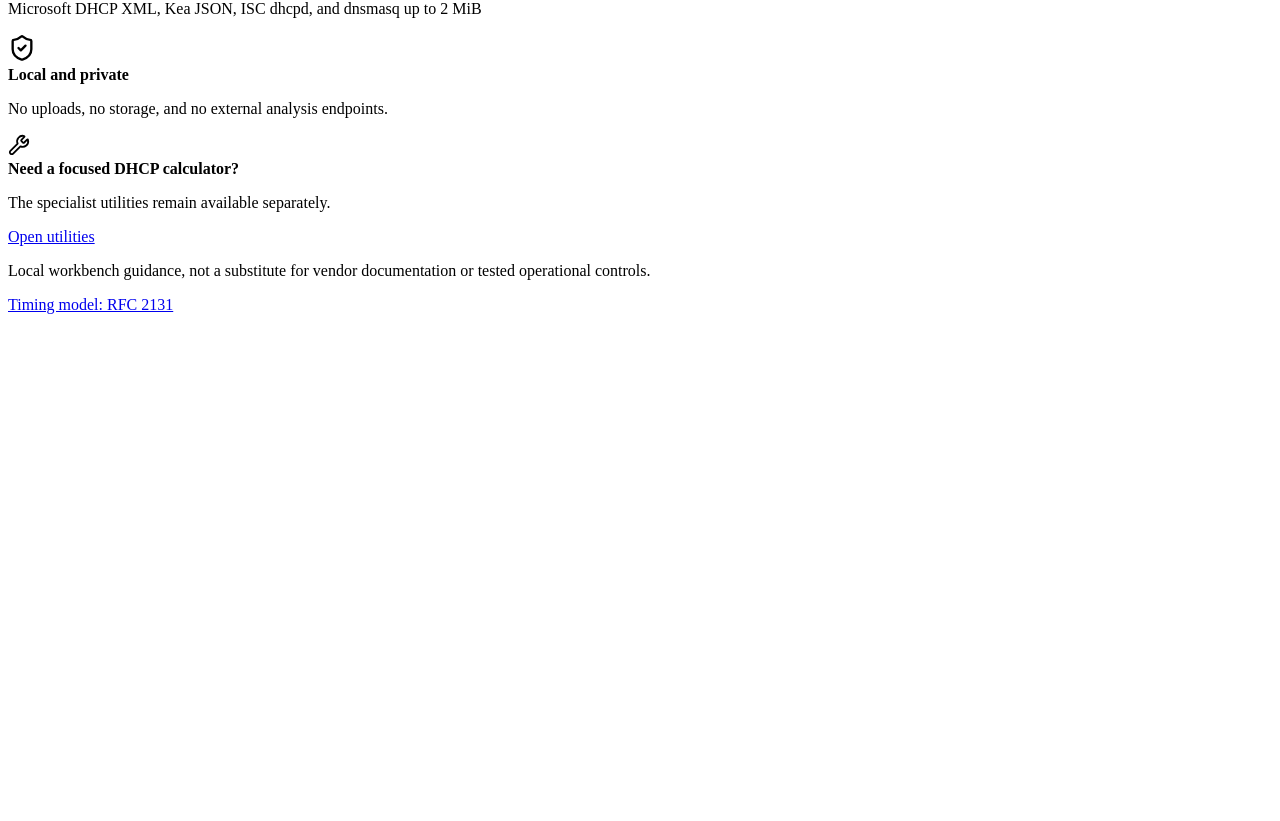
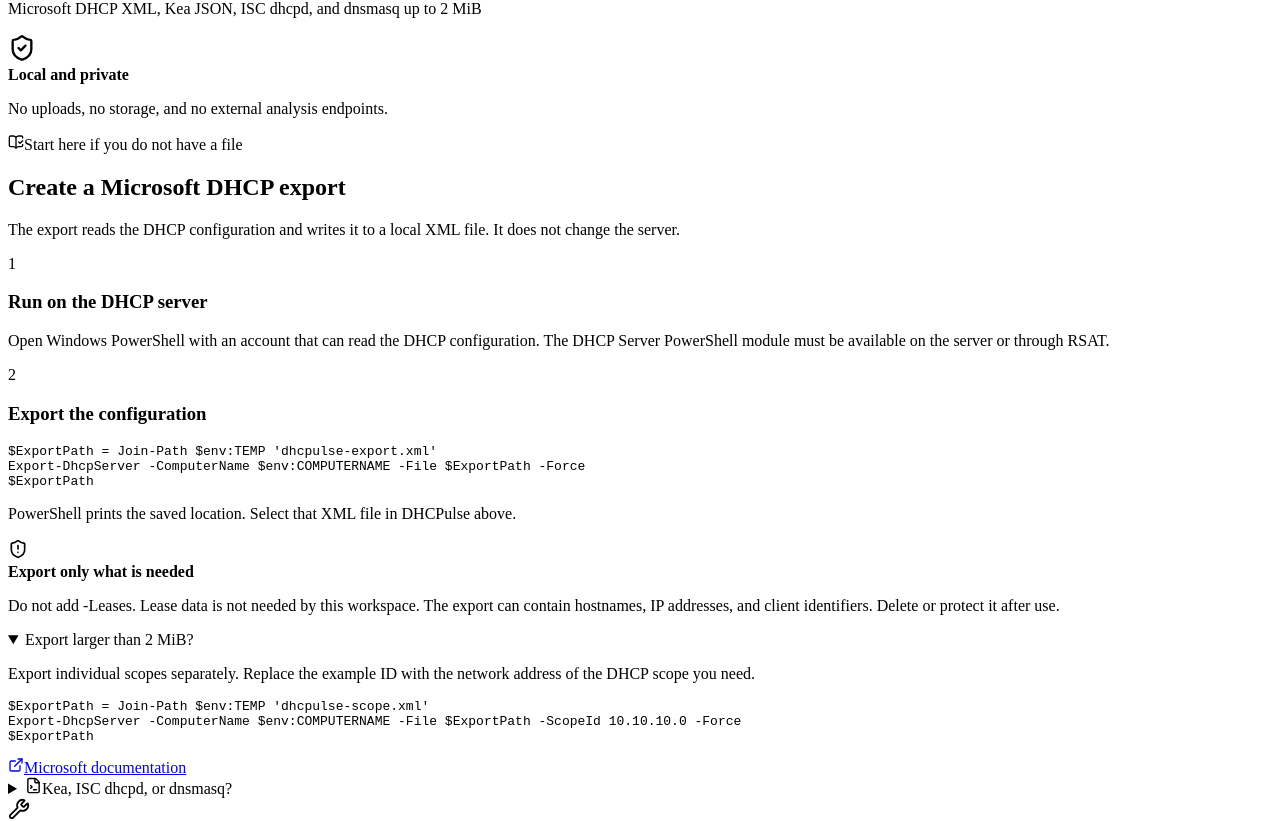
Before and after one commit to bifrost0x/dhcpulse, a React (Vite) app: page / in a window 1280 px wide. Shown: the part 272-1093 px from the top of the page. Before the commit the page ends 800 px from the top, so only its background shows below. Built offline with nearby package versions, Linux system fonts and the light colour scheme.

Commit message:
feat: add configuration export onboarding

```diff
--- a/src/components/config-workspace/ConfigurationEntry.tsx
+++ b/src/components/config-workspace/ConfigurationEntry.tsx
@@ -4,6 +4,7 @@
 import type { Locale } from '../../content/copy';
 import { ConfigImportError, importDhcpConfiguration } from '../../domain/config-import';
 import { buildConfigurationWorkspace, type ConfigurationWorkspace } from '../../domain/config-workspace';
+import { ConfigurationExportGuide } from './ConfigurationExportGuide';
 
 const MAX_FILE_SIZE = 2 * 1024 * 1024;
 
@@ -84,6 +85,7 @@
         <div><strong>{c.private}</strong><p>{c.privateText}</p></div>
       </aside>
     </section>
+    <ConfigurationExportGuide locale={locale} />
     <section className="config-utilities-link planner-card">
       <Wrench size={22} aria-hidden="true" />
       <div><strong>{locale === 'de' ? 'Einzelne DHCP-Aufgabe lösen?' : 'Need a focused DHCP calculator?'}</strong><p>{locale === 'de' ? 'Die Spezialwerkzeuge bleiben separat verfügbar.' : 'The specialist utilities remain available separately.'}</p></div>
--- /dev/null
+++ b/src/components/config-workspace/ConfigurationExportGuide.tsx
@@ -0,0 +1,117 @@
+import { BookOpenCheck, ExternalLink, FileTerminal, ShieldAlert } from 'lucide-react';
+import type { Locale } from '../../content/copy';
+
+interface ConfigurationExportGuideProps {
+  locale: Locale;
+}
+
+const fullExportCommand = `$ExportPath = Join-Path $env:TEMP 'dhcpulse-export.xml'
+Export-DhcpServer -ComputerName $env:COMPUTERNAME -File $ExportPath -Force
+$ExportPath`;
+
+const scopeExportCommand = `$ExportPath = Join-Path $env:TEMP 'dhcpulse-scope.xml'
+Export-DhcpServer -ComputerName $env:COMPUTERNAME -File $ExportPath -ScopeId 10.10.10.0 -Force
+$ExportPath`;
+
+export function ConfigurationExportGuide({ locale }: ConfigurationExportGuideProps) {
+  const de = locale === 'de';
+
+  return (
+    <section className="config-export-guide planner-card" aria-labelledby="config-export-guide-heading">
+      <header className="config-export-guide-header">
+        <p className="config-export-eyebrow">
+          <BookOpenCheck aria-hidden="true" size={16} />
+          {de ? 'Hier starten, wenn noch keine Datei vorliegt' : 'Start here if you do not have a file'}
+        </p>
+        <h2 id="config-export-guide-heading">
+          {de ? 'Microsoft-DHCP-Export erstellen' : 'Create a Microsoft DHCP export'}
+        </h2>
+        <p>
+          {de
+            ? 'Der Export liest die DHCP-Konfiguration und schreibt sie in eine lokale XML-Datei. Er verändert den Server nicht.'
+            : 'The export reads the DHCP configuration and writes it to a local XML file. It does not change the server.'}
+        </p>
+      </header>
+
+      <div className="config-export-guide-grid">
+        <article className="config-export-step">
+          <span className="config-export-step-number" aria-hidden="true">1</span>
+          <div>
+            <h3>{de ? 'Auf dem DHCP-Server ausführen' : 'Run on the DHCP server'}</h3>
+            <p>
+              {de
+                ? 'Öffne Windows PowerShell mit einem Konto, das die DHCP-Konfiguration lesen darf. Das DHCP-Server-PowerShell-Modul muss auf dem Server oder über RSAT verfügbar sein.'
+                : 'Open Windows PowerShell with an account that can read the DHCP configuration. The DHCP Server PowerShell module must be available on the server or through RSAT.'}
+            </p>
+          </div>
+        </article>
+
+        <article className="config-export-step config-export-command">
+          <span className="config-export-step-number" aria-hidden="true">2</span>
+          <div>
+            <h3>{de ? 'Konfiguration exportieren' : 'Export the configuration'}</h3>
+            <pre aria-label={de ? 'PowerShell-Befehl für den vollständigen Export' : 'PowerShell command for the full export'}>
+              <code>{fullExportCommand}</code>
+            </pre>
+            <p>
+              {de
+                ? 'PowerShell gibt anschließend den Speicherort aus. Wähle diese XML-Datei oben in DHCPulse aus.'
+                : 'PowerShell prints the saved location. Select that XML file in DHCPulse above.'}
+            </p>
+          </div>
+        </article>
+      </div>
+
+      <div className="config-export-notices">
+        <div className="config-export-note">
+          <ShieldAlert aria-hidden="true" size={20} />
+          <div>
+            <strong>{de ? 'Nur die benötigten Daten exportieren' : 'Export only what is needed'}</strong>
+            <p>
+              {de
+                ? 'Füge -Leases nicht hinzu. Lease-Daten werden für diesen Workspace nicht benötigt. Der Export kann Hostnamen, IP-Adressen und Client-IDs enthalten. Lösche oder schütze die Datei nach der Nutzung.'
+                : 'Do not add -Leases. Lease data is not needed by this workspace. The export can contain hostnames, IP addresses, and client identifiers. Delete or protect it after use.'}
+            </p>
+          </div>
+        </div>
+
+        <details className="config-export-details" open>
+          <summary>{de ? 'Export größer als 2 MiB?' : 'Export larger than 2 MiB?'}</summary>
+          <p>
+            {de
+              ? 'Exportiere einzelne Bereiche nacheinander. Ersetze die Beispiel-ID durch die Netzwerkadresse des gewünschten DHCP-Bereichs.'
+              : 'Export individual scopes separately. Replace the example ID with the network address of the DHCP scope you need.'}
+          </p>
+          <pre aria-label={de ? 'PowerShell-Befehl für einen einzelnen Bereich' : 'PowerShell command for a single scope'}>
+            <code>{scopeExportCommand}</code>
+          </pre>
+        </details>
+      </div>
+
+      <div className="config-export-guide-footer">
+        <a
+          className="secondary-button"
+          href="https://learn.microsoft.com/en-us/powershell/module/dhcpserver/export-dhcpserver?view=windowsserver2025-ps"
+          target="_blank"
+          rel="noreferrer"
+          aria-label={de ? 'Offizielle Export-DhcpServer-Dokumentation öffnen' : 'Open the official Export-DhcpServer documentation'}
+        >
+          <ExternalLink aria-hidden="true" size={16} />
+          {de ? 'Microsoft-Dokumentation' : 'Microsoft documentation'}
+        </a>
+
+        <details className="config-export-other-vendors">
+          <summary>
+            <FileTerminal aria-hidden="true" size={17} />
+            {de ? 'Kea, ISC dhcpd oder dnsmasq?' : 'Kea, ISC dhcpd, or dnsmasq?'}
+          </summary>
+          <ul>
+            <li><strong>Kea:</strong> {de ? 'Wähle die aktive JSON-Konfiguration, häufig kea-dhcp4.conf.' : 'Select the active JSON configuration, commonly named kea-dhcp4.conf.'}</li>
+            <li><strong>ISC dhcpd:</strong> {de ? 'Wähle die aktive dhcpd.conf.' : 'Select the active dhcpd.conf.'}</li>
+            <li><strong>dnsmasq:</strong> {de ? 'Wähle die aktive Hauptkonfiguration oder eine zusammengeführte .conf-Datei. Eingebundene Dateien müssen gegebenenfalls zusammengeführt werden.' : 'Select the active primary configuration or a consolidated .conf file. Included files may need to be combined.'}</li>
+          </ul>
+        </details>
+      </div>
+    </section>
+  );
+}
```
Also changed, not shown: src/styles/app.css, 1 other file (tests, documents, lock files or other folders).
